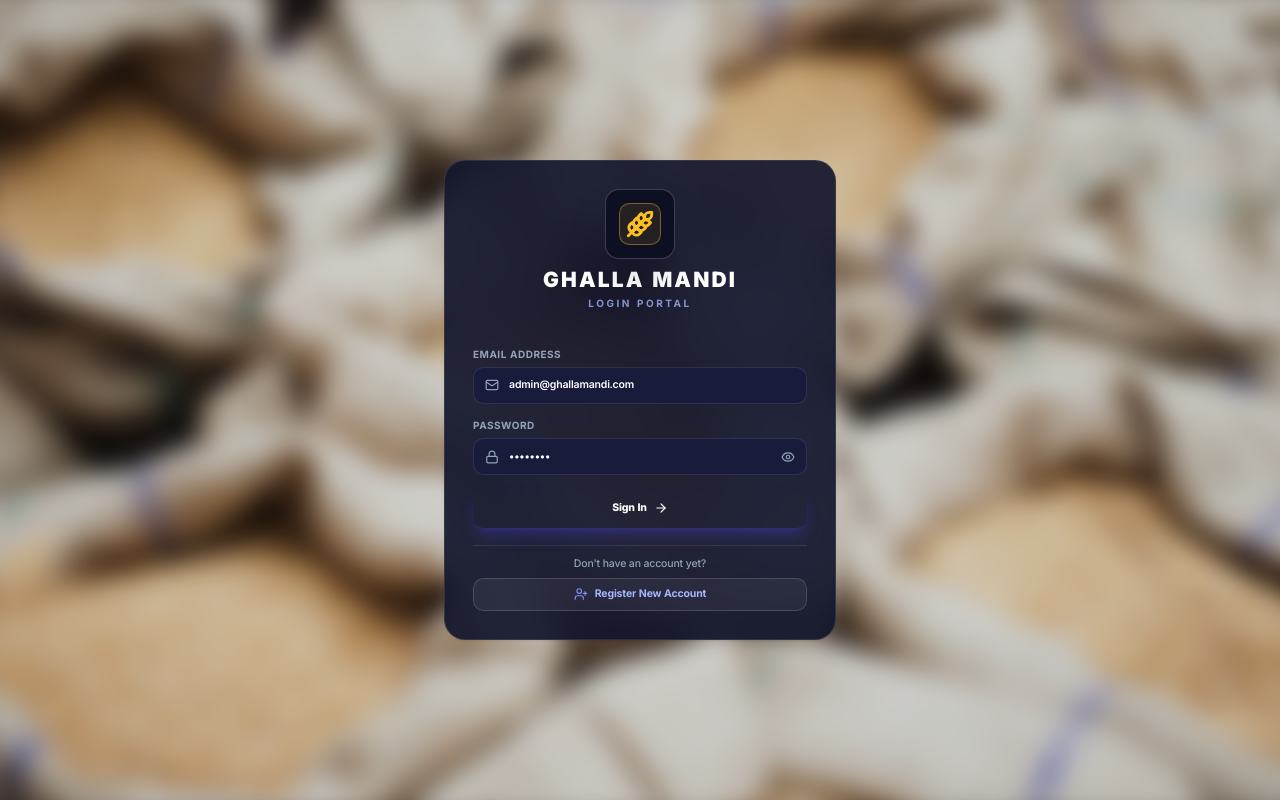
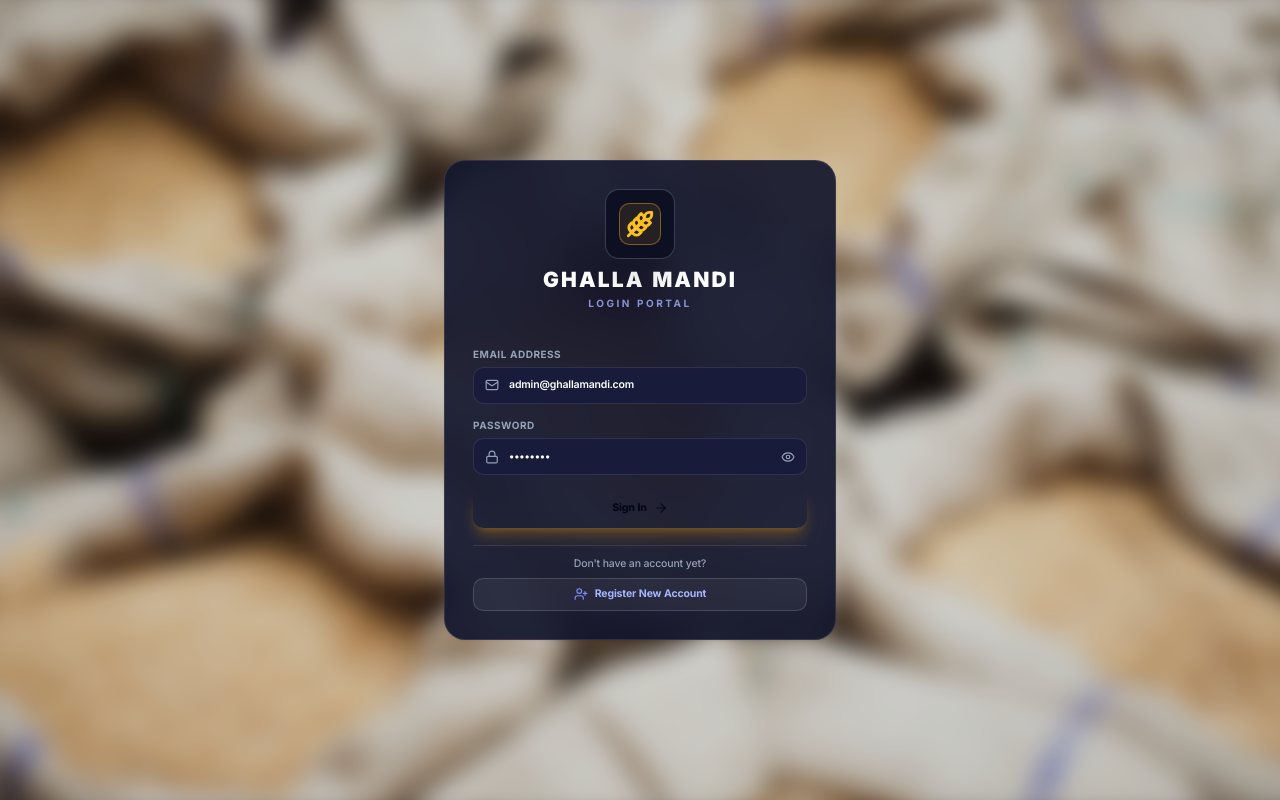
Before and after one commit to lets-abdullah/Ghalla-Mandi, a React (Vite) app in the folder frontend/: page /login in a window 1280 px wide. Built offline with nearby package versions, Linux system fonts and the light colour scheme; no server answers; a web font is replaced by a local one.

Commit message:
style: change Sign In button color to amber-yellow matching the logo

```diff
--- a/frontend/src/pages/Login.jsx
+++ b/frontend/src/pages/Login.jsx
@@ -155,7 +155,7 @@ export const Login = () => {
             <button
               type="submit"
               disabled={isLoading}
-              className="w-full py-3.5 bg-linear-to-r from-indigo-600 via-purple-600 to-brand-600 hover:from-indigo-500 hover:to-brand-500 text-white font-extrabold text-xs rounded-xl shadow-lg shadow-indigo-600/30 transition-all duration-200 flex items-center justify-center gap-2 mt-2 active:scale-98 disabled:opacity-50 cursor-pointer"
+              className="w-full py-3.5 bg-linear-to-r from-amber-400 via-amber-500 to-orange-400 hover:from-amber-300 hover:via-amber-400 hover:to-orange-300 text-slate-950 font-extrabold text-xs rounded-xl shadow-lg shadow-amber-500/30 transition-all duration-200 flex items-center justify-center gap-2 mt-2 active:scale-98 disabled:opacity-50 cursor-pointer"
             >
               <span>{isLoading ? t('authenticating') : t('signIn')}</span>
               <ArrowRight className="w-4 h-4" />
```
